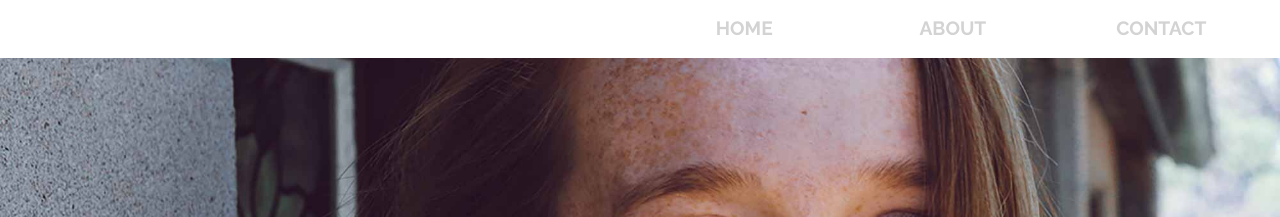
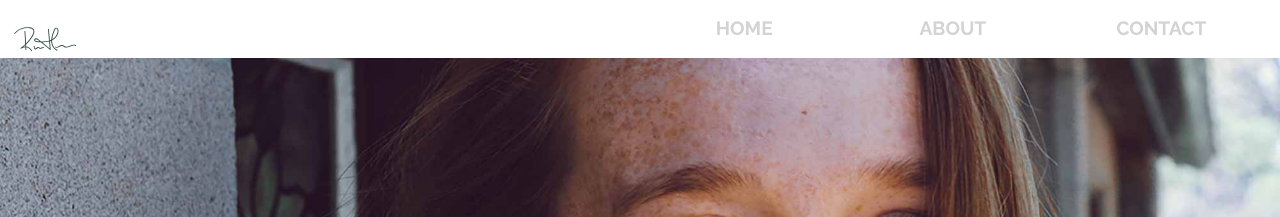
Before and after one commit to rachelhisko/hiskodesigns.ca, a Jekyll site: the page built from index.html, in a window 1280 px wide. Shown: the top 217 px of the page. Built offline with Jekyll 4.4.1, drawn with Linux system fonts in a browser that asks for light colours.

Commit message:
adding in my logo

```diff
--- a/_layouts/default.html
+++ b/_layouts/default.html
@@ -26,10 +26,10 @@
       <div class="w-1">
         <nav role="navigation" id="nav" class="text-center w-1 stroke">
           <div class="grid">
-            <i class="logo icon i-32">
+            <i class="logo icon i-64">
               <a itemprop="url" href="/index/">
                 <svg>
-                  <use xlink:href="{{site.baseurl}}/images/-personal-icon.svg#rachel-hisko"></use>
+                  <use xlink:href="{{site.baseurl}}/images/personal-icon.svg#rachel-hisko"></use>
                 </svg>
               </a>
             </i>
```
